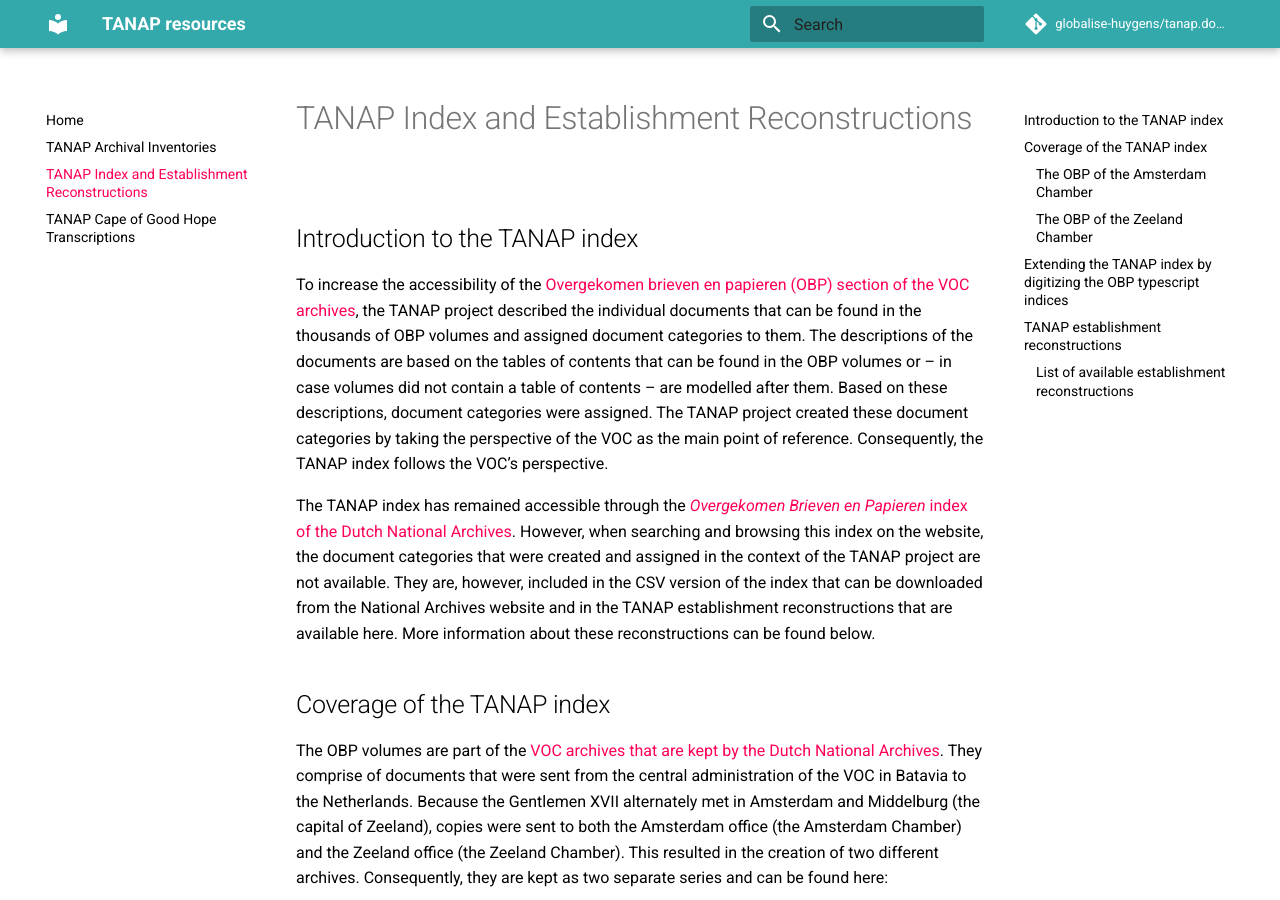
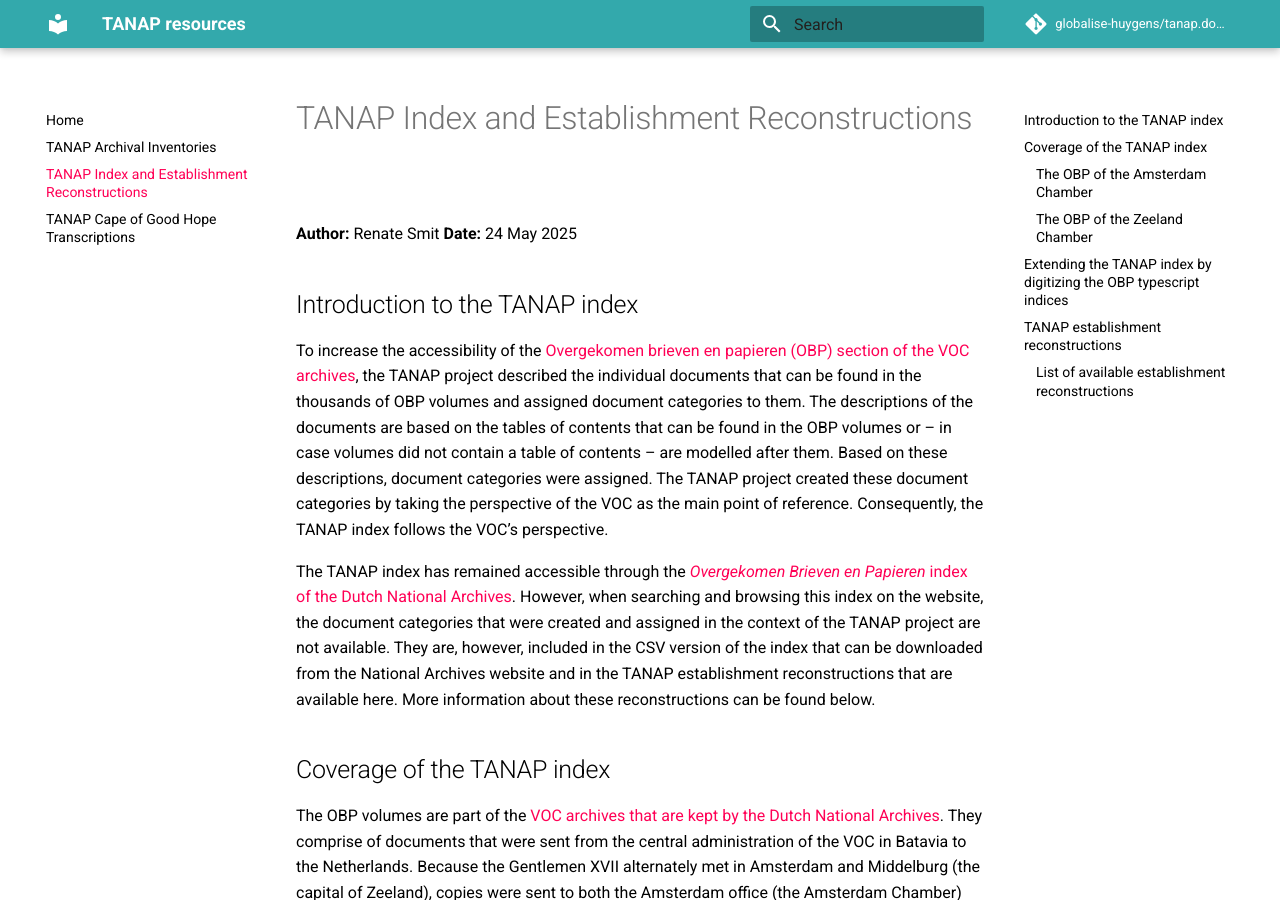
Before and after one commit to globalise-huygens/tanap.docs.globalise.huygens.knaw.nl, an MkDocs documentation site: the page built from docs/tanap-index-establishment-reconstructions/index.md, in a window 1280 px wide and 900 px high. Built offline with MkDocs 1.6.1 and Material for MkDocs 9.7.7, drawn with Linux system fonts in a browser that asks for light colours; comment, search, counter and statistics services are not loaded.

Commit message:
Update index.md
Add author info

```diff
--- a/docs/tanap-index-establishment-reconstructions/index.md
+++ b/docs/tanap-index-establishment-reconstructions/index.md
@@ -1,10 +1,13 @@
 # TANAP Index and Establishment Reconstructions
+
+**Author:** Renate Smit
+**Date:** 24 May 2025
 
 ## Introduction to the TANAP index
 
 To increase the accessibility of the [Overgekomen brieven en papieren (OBP) section of the VOC archives](https://globalise.huygens.knaw.nl/source-corpus/), the TANAP project described the individual documents that can be found in the thousands of OBP volumes and assigned document categories to them. The descriptions of the documents are based on the tables of contents that can be found in the OBP volumes or – in case volumes did not contain a table of contents – are modelled after them. Based on these descriptions, document categories were assigned. The TANAP project created these document categories by taking the perspective of the VOC as the main point of reference. Consequently, the TANAP index follows the VOC’s perspective.
 
-The TANAP index has remained accessible through the [*Overgekomen Brieven en Papieren* index of the Dutch National Archives](https://www.nationaalarchief.nl/en/research/index/nt00348). However, when searching and browsing this index on the website, the document categories that were created and assigned in the context of the TANAP project are not available. They are, however, included in the CSV version of the index that can be downloaded from the National Archives website and in the TANAP establishment reconstructions that are available here. More information about these reconstructions can be found below.
+The TANAP index has remained accessible through the [_Overgekomen Brieven en Papieren_ index of the Dutch National Archives](https://www.nationaalarchief.nl/en/research/index/nt00348). However, when searching and browsing this index on the website, the document categories that were created and assigned in the context of the TANAP project are not available. They are, however, included in the CSV version of the index that can be downloaded from the National Archives website and in the TANAP establishment reconstructions that are available here. More information about these reconstructions can be found below.
 
 ## Coverage of the TANAP index
 
@@ -25,14 +28,14 @@
 
 The TANAP index does not include all of these volumes, because the project ran out of funding before being able to incorporate all of them. The table below provides an overview of the inventory numbers that are included in the TANAP index.
 
-| OBP section                                                                                                              | Inventory number range | Range included in TANAP  | Range NOT included in TANAP |
-|--------------------------------------------------------------------------------------------------------------------------|------------------------|--------------------------|-----------------------------|
-| Deel I/E.5.a Overgekomen brieven en papieren uit Indië aan de Heren XVII en de kamer Amsterdam                       | 1053-3987              | 1053-1662; <br>1667-1669; <br>2325-2410; <br>2412-3987 | 1663-1666; <br>1670-2324; <br>2411                   |
-| Deel I/E.5.b Overgekomen brieven en papieren uit Kaap de Goede Hoop aan de Heren XVII en de kamer Amsterdam          | 3988-4373              |                          | 3988-4373                   |
-| Deel I/E.5.c Overgekomen brieven en papieren uit China aan de Heren XVII, de kamer Amsterdam en de Chinase commissie | 4374-4447              |                          | 4374-4447                   |
-| Deel II/E Ingekomen stukken van Gouverneur-Generaal en raden bij de Heren XVII en de kamer Zeeland                   | 7527-9191              | 7527-9179                | 9180-9191                   |
-| Deel II/F Ingekomen stukken van de Raad van Justitie in Batavia bij de Heren XVII en de kamer Zeeland                | 9192-9540              |                          | 9192-9540                   |
-| Deel II/G Ingekomen stukken van de kantoren in Indië bij de Heren XVII en de kamer Zeeland                           | 9541-11024             | 10406-10435              | 9541-10405; <br>10436-11024 |
+| OBP section                                                                                                          | Inventory number range | Range included in TANAP                                | Range NOT included in TANAP        |
+| -------------------------------------------------------------------------------------------------------------------- | ---------------------- | ------------------------------------------------------ | ---------------------------------- |
+| Deel I/E.5.a Overgekomen brieven en papieren uit Indië aan de Heren XVII en de kamer Amsterdam                       | 1053-3987              | 1053-1662; <br>1667-1669; <br>2325-2410; <br>2412-3987 | 1663-1666; <br>1670-2324; <br>2411 |
+| Deel I/E.5.b Overgekomen brieven en papieren uit Kaap de Goede Hoop aan de Heren XVII en de kamer Amsterdam          | 3988-4373              |                                                        | 3988-4373                          |
+| Deel I/E.5.c Overgekomen brieven en papieren uit China aan de Heren XVII, de kamer Amsterdam en de Chinase commissie | 4374-4447              |                                                        | 4374-4447                          |
+| Deel II/E Ingekomen stukken van Gouverneur-Generaal en raden bij de Heren XVII en de kamer Zeeland                   | 7527-9191              | 7527-9179                                              | 9180-9191                          |
+| Deel II/F Ingekomen stukken van de Raad van Justitie in Batavia bij de Heren XVII en de kamer Zeeland                | 9192-9540              |                                                        | 9192-9540                          |
+| Deel II/G Ingekomen stukken van de kantoren in Indië bij de Heren XVII en de kamer Zeeland                           | 9541-11024             | 10406-10435                                            | 9541-10405; <br>10436-11024        |
 
 ## Extending the TANAP index by digitizing the OBP typescript indices
 
@@ -42,14 +45,14 @@
 
 By digitizing the typescripts for the inventory numbers of the Amsterdam Chamber that are not included in the TANAP index, GLOBALISE fills a part of the gap in the TANAP index. These digitized typescripts can be found in the [GLOBALISE dataverse](https://hdl.handle.net/10622/LVOQTG). The table and graph below provide an overview of the inventory numbers that are covered by the TANAP index and the ones that are covered by the digitized typescripts.
 
-| OBP section                                                                                                              | Inventory number range | Range included in TANAP | Range NOT included in TANAP | Range included in digitized typescripts |
-|--------------------------------------------------------------------------------------------------------------------------|----------------------------|-----------------------------|---------------------------------|---------------------------------------------|
-| Deel I/E.5.a Overgekomen brieven en papieren uit Indië aan de Heren XVII en de kamer Amsterdam                       | 1053-3987                  | 1053-1662; <br>1667-1669; <br>2325-2410; <br>2412-3987 | 1663-1666; <br>1670-2324; <br>2411                   | 1663-1666; <br>1670-2324; <br>2411                                   |
-| Deel I/E.5.b Overgekomen brieven en papieren uit Kaap de Goede Hoop aan de Heren XVII en de kamer Amsterdam          | 3988-4373                  |                             | 3988-4373                       | 3988-4373                                   |
-| Deel I/E.5.c Overgekomen brieven en papieren uit China aan de Heren XVII, de kamer Amsterdam en de Chinase commissie | 4374-4447                  |                             | 4374-4447                       | 4374-4447                                   |
-| Deel II/E Ingekomen stukken van Gouverneur-Generaal en raden bij de Heren XVII en de kamer Zeeland                   | 7527-9191                  | 7527-9179                   | 9180-9191                       |                                             |
-| Deel II/F Ingekomen stukken van de Raad van Justitie in Batavia bij de Heren XVII en de kamer Zeeland                | 9192-9540                  |                             | 9192-9540                       |                                             |
-| Deel II/G Ingekomen stukken van de kantoren in Indië bij de Heren XVII en de kamer Zeeland                           | 9541-11024                 | 10406-10435                 | 9541-10405; <br>10436-11024     |                                             |
+| OBP section                                                                                                          | Inventory number range | Range included in TANAP                                | Range NOT included in TANAP        | Range included in digitized typescripts |
+| -------------------------------------------------------------------------------------------------------------------- | ---------------------- | ------------------------------------------------------ | ---------------------------------- | --------------------------------------- |
+| Deel I/E.5.a Overgekomen brieven en papieren uit Indië aan de Heren XVII en de kamer Amsterdam                       | 1053-3987              | 1053-1662; <br>1667-1669; <br>2325-2410; <br>2412-3987 | 1663-1666; <br>1670-2324; <br>2411 | 1663-1666; <br>1670-2324; <br>2411      |
+| Deel I/E.5.b Overgekomen brieven en papieren uit Kaap de Goede Hoop aan de Heren XVII en de kamer Amsterdam          | 3988-4373              |                                                        | 3988-4373                          | 3988-4373                               |
+| Deel I/E.5.c Overgekomen brieven en papieren uit China aan de Heren XVII, de kamer Amsterdam en de Chinase commissie | 4374-4447              |                                                        | 4374-4447                          | 4374-4447                               |
+| Deel II/E Ingekomen stukken van Gouverneur-Generaal en raden bij de Heren XVII en de kamer Zeeland                   | 7527-9191              | 7527-9179                                              | 9180-9191                          |                                         |
+| Deel II/F Ingekomen stukken van de Raad van Justitie in Batavia bij de Heren XVII en de kamer Zeeland                | 9192-9540              |                                                        | 9192-9540                          |                                         |
+| Deel II/G Ingekomen stukken van de kantoren in Indië bij de Heren XVII en de kamer Zeeland                           | 9541-11024             | 10406-10435                                            | 9541-10405; <br>10436-11024        |                                         |
 
 ![Chart showing the coverage of the TANAP index and digitized typescripts](https://docs.globalise.huygens.knaw.nl/tanap/static/img/chart-tanap-typescript.png)
 
```
